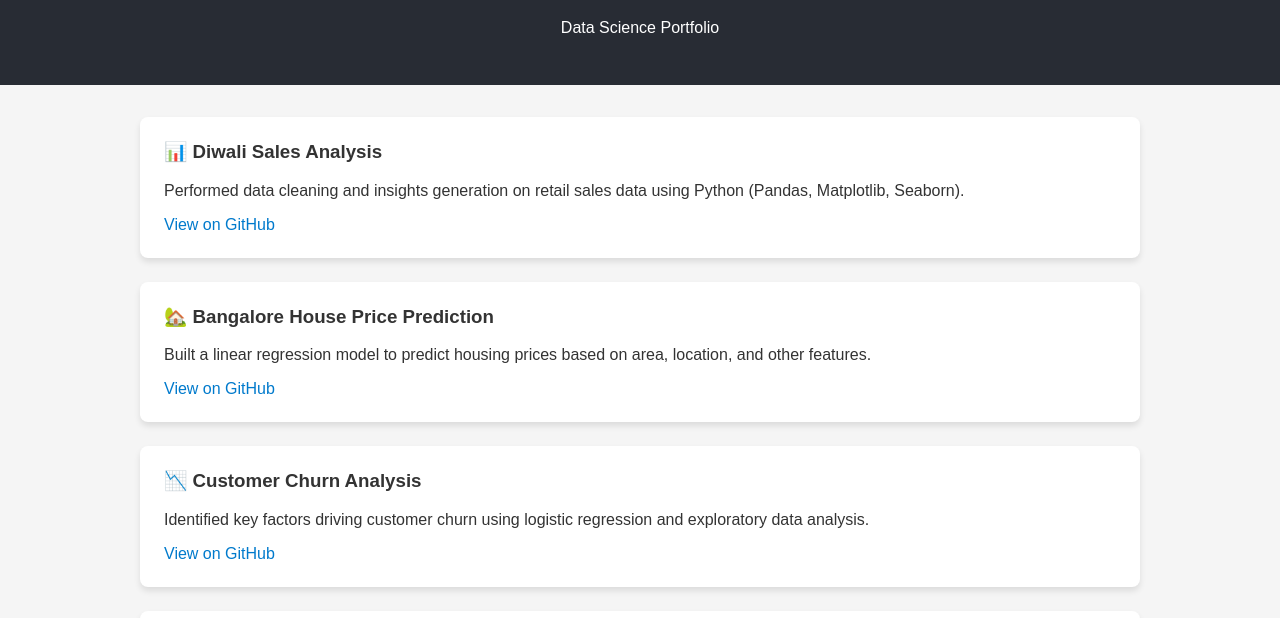
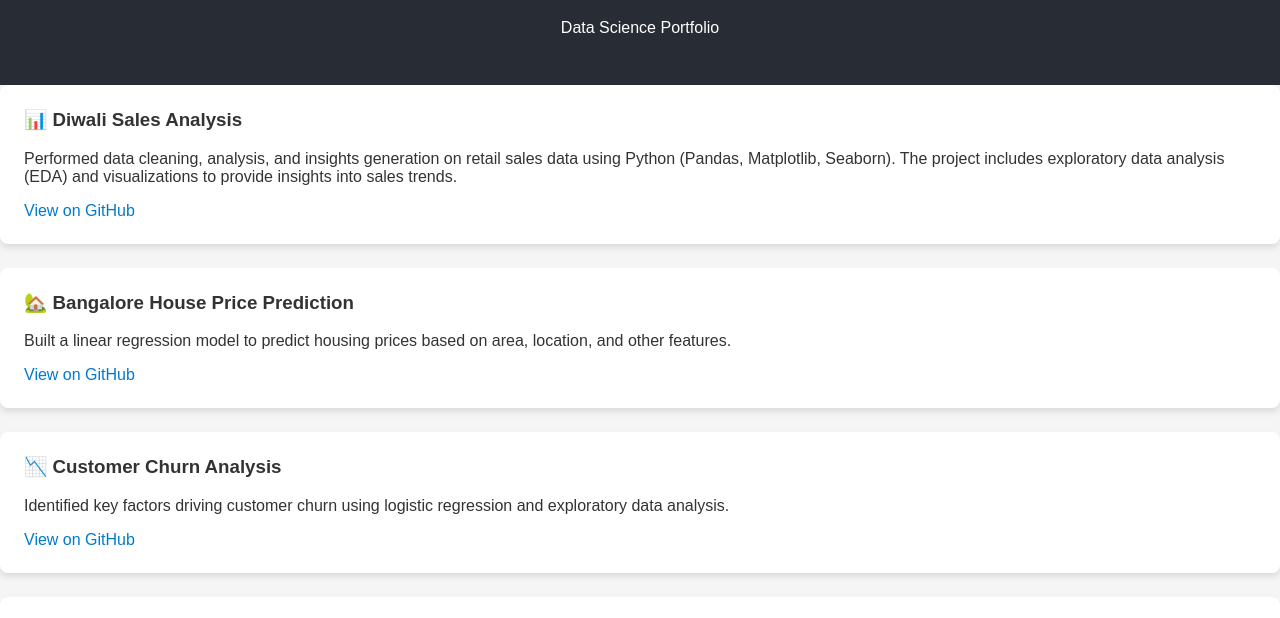
Before and after one commit to danukadlimatti/danukadlimatti.github.io, a plain HTML site: page index.html in a window 1280 px wide. Shown: the part 93-711 px from the top of the page. Drawn offline with Linux system fonts and the light colour scheme.

Commit message:
Update index.html

```diff
--- a/index.html
+++ b/index.html
@@ -51,12 +51,12 @@
     <h1>Danamma K</h1>
     <p>Data Science Portfolio</p>
   </header>
-  <div class="container">
-    <section class="project">
-      <h3>📊 Diwali Sales Analysis</h3>
-      <p>Performed data cleaning and insights generation on retail sales data using Python (Pandas, Matplotlib, Seaborn).</p>
-      <a href="https://github.com/danukadlimatti/Diwali-Sales-Analysis" target="_blank">View on GitHub</a>
-    </section>
+  <section class="project">
+  <h3>📊 Diwali Sales Analysis</h3>
+  <p>Performed data cleaning, analysis, and insights generation on retail sales data using Python (Pandas, Matplotlib, Seaborn). The project includes exploratory data analysis (EDA) and visualizations to provide insights into sales trends.</p>
+  <a href="https://github.com/danukadlimatti/Diwali-Sales-Analysis" target="_blank">View on GitHub</a>
+</section>
+
 
     <section class="project">
       <h3>🏡 Bangalore House Price Prediction</h3>
```
